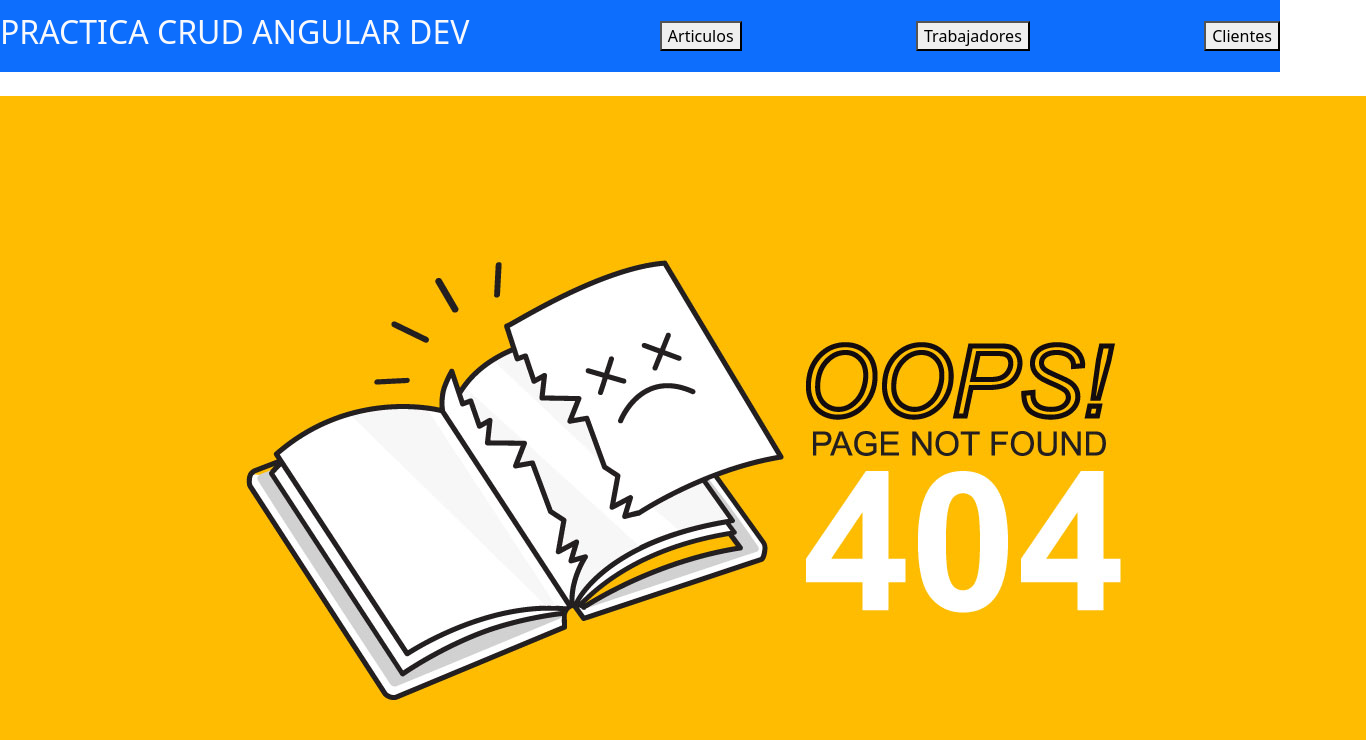
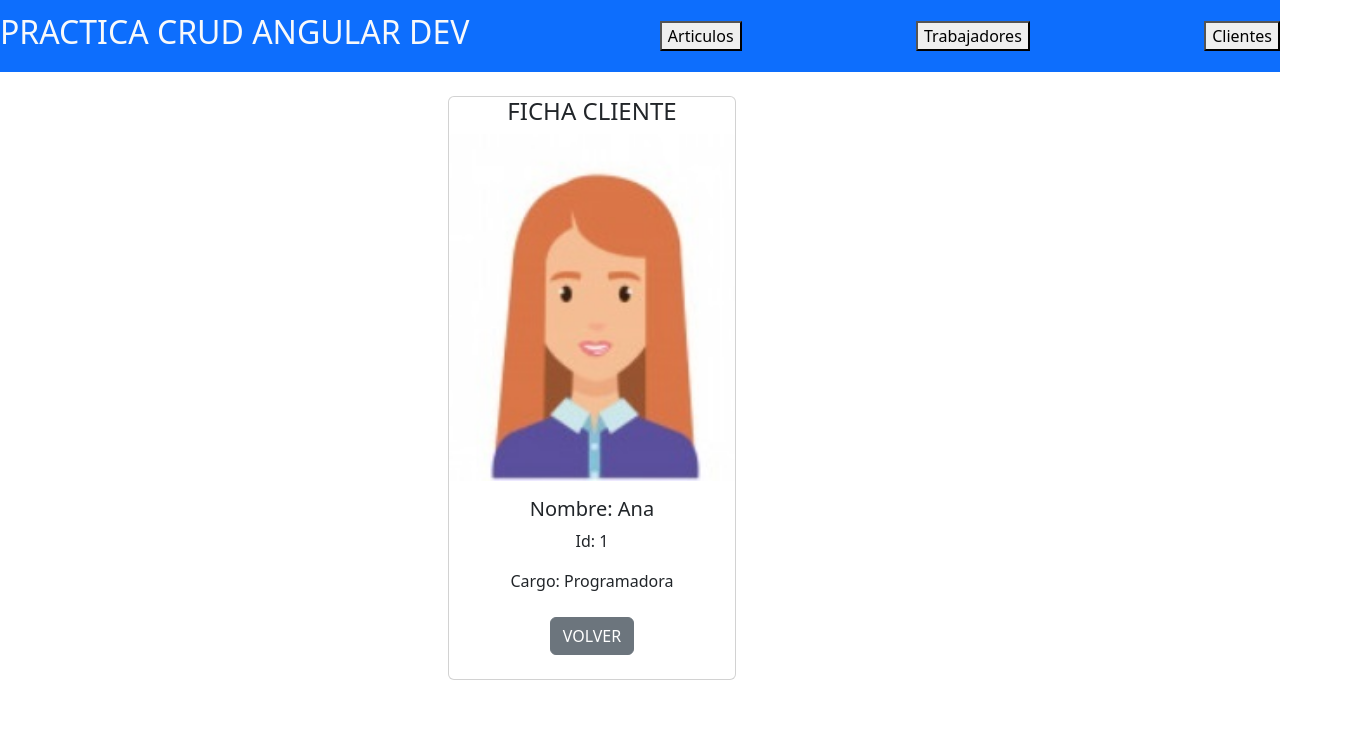
Before and after one commit to javierDMC/practicaAngularCRUD, an Angular app: page /cliente/1 in a window 1280 px wide. Shown: the top 740 px of the page, 1366 px wide, since content can reach past the window. Built offline with nearby package versions, Linux system fonts and the light colour scheme.

Commit message:
Funcion borrar operativa

```diff
--- a/src/app/components/clientes/cliente-borrar/cliente-borrar.component.html
+++ b/src/app/components/clientes/cliente-borrar/cliente-borrar.component.html
@@ -1 +1,11 @@
-<p>cliente-borrar works!</p>
+<div style="margin-left: 35%;">
+  <div class="ml-5 card text-center " style="width: 18rem;">
+    <img src="./../../../../assets/{{cliente.foto}}" class="card-img-top" alt="...">
+    <div class="card-body">
+      <h5 class="card-title">¿Desea borrar al parguela con id: {{cliente.id}}?</h5>
+      <p class="card-text">Está a punto de borrar a un cliente de la lista</p>
+      <button (click)="borrar(cliente.id)" routerLink="/clientes" class="btn btn-danger m-2">SI</button>
+      <button routerLink="/clientes" class="btn btn-success m-2">NO</button>
+    </div>
+  </div>
+</div>
--- a/src/app/components/clientes/cliente-borrar/cliente-borrar.component.ts
+++ b/src/app/components/clientes/cliente-borrar/cliente-borrar.component.ts
@@ -1,4 +1,7 @@
-import { Component } from '@angular/core';
+import { Component, Input } from '@angular/core';
+import { ActivatedRoute } from '@angular/router';
+import { Cliente } from 'src/app/models/cliente';
+import { ClienteService } from 'src/app/services/cliente.service';
 
 @Component({
   selector: 'app-cliente-borrar',
@@ -7,4 +10,25 @@ import { Component } from '@angular/core';
 })
 export class ClienteBorrarComponent {
 
+  cliente!:Cliente;
+
+  idBorrar!:number;
+
+  constructor(private servicioCliente:ClienteService,
+              //esto nos permitirá recoger el id del cliente activo
+              private miRuta:ActivatedRoute){}
+
+  ngOnInit(){
+  //en esta variable cogemos la id
+  this.idBorrar=this.miRuta.snapshot.params["id"];
+  console.log(this.idBorrar)
+  this.cliente=this.servicioCliente.getcliente(this.idBorrar);
+
+
+  }
+
+  borrar(idBorrar:number){
+    this.servicioCliente.borrarCliente(idBorrar);
+  }
+
 }
--- a/src/app/components/clientes/cliente/cliente.component.html
+++ b/src/app/components/clientes/cliente/cliente.component.html
@@ -1,30 +1,12 @@
-<div class="col mb-6">
-
-  <div class="card h-100">
-    <!--Card image-->
-    <div class="view overlay">
-      <img class="card-img-top" src="../../../../assets/{{cliente.foto}}" alt="Card image cap">  <!-- completar src con la foto del cliente -->
-      <a href="#!">
-        <div class="mask rgba-white-slight"></div>
-      </a>
+<div style="margin-left: 35%;">
+  <div class="ml-5 card text-center " style="width: 18rem;">
+    <h4>FICHA CLIENTE</h4>
+    <img src="./../../../../assets/{{cliente.foto}}" class="card-img-top text-center" alt="...">
+    <div class="card-body">
+      <h5 class="card-title">Nombre: {{cliente.nombre}}</h5>
+      <p class="card-text">Id: {{cliente.id}}</p>
+      <p class="card-text">Cargo: {{cliente.cargo}}</p>
+      <button routerLink="/clientes" class="btn btn-secondary m-2">VOLVER</button>
     </div>
-
-    <!--Card content-->
-    <div class="card-body">
-
-      <!--Title-->
-      <h4 class="card-title"> {{cliente.nombre}} </h4>   <!-- Mostrar nombre del cliente -->
-      <h4> {{cliente.cargo}}</h4>                     <!-- Mostrar cargo del cliente -->
-      <!--Text-->
-      <p class="card-text">Votos: {{cliente.votos}}      <!-- Mostrar votos del cliente -->
-        <img src="../../assets/like.jpg" >     <!-- Mostrar en src imagen like.jpg   y llamar a funcion like   con el id del cliente -->
-        <img src="../../assets/unlike.jpg" >     <!-- Mostrar en src imagen unlike.jpg y llamar a funcion unlike con el id del cliente -->
-      </p>
-    </div>
-    <div class="text-center">
-      <button type="button" class="btn btn-danger" >Borrar cliente</button> <!--llamar a funcion eliminar con el id del cliente -->
-    </div>
-
   </div>
-  <!-- Card -->
 </div>
--- a/src/app/components/clientes/cliente/cliente.component.ts
+++ b/src/app/components/clientes/cliente/cliente.component.ts
@@ -1,6 +1,7 @@
 import { Component, Input } from '@angular/core';
+import { ActivatedRoute } from '@angular/router';
 import { Cliente } from 'src/app/models/cliente';
-
+import { ClienteService } from 'src/app/services/cliente.service';
 @Component({
   selector: 'app-cliente',
   templateUrl: './cliente.component.html',
@@ -8,7 +9,20 @@ import { Cliente } from 'src/app/models/cliente';
 })
 export class ClienteComponent {
 
-  @Input() cliente!:Cliente;
+  //definir la variable con la que vamos a trabajar y con la ! por si es undefined
+  cliente!:Cliente;
+
+  //siempre va a haber cosas porque los servicios se inicializan desde aqui
+  //con esto podemos utilizar los metodos del servicio
+  constructor(private servicioCliente:ClienteService,
+              //esto nos permitirá recoger el id del cliente activo
+              private miRuta:ActivatedRoute){}
+
+  ngOnInit(){
+    //en esta variable cogemos la id
+    let id=this.miRuta.snapshot.params["id"];
+    this.cliente=this.servicioCliente.getcliente(id);
+  }
 
 
 
--- a/src/app/components/clientes/clientes/clientes.component.html
+++ b/src/app/components/clientes/clientes/clientes.component.html
@@ -6,9 +6,9 @@
     <tr *ngFor="let cliente of clientes" class="border border-dark text-center" >
       <td class="border border-dark">{{cliente.id}}</td>
       <td class="border border-dark">{{cliente.nombre}}</td>
-      <td class="border border-dark"><button class="btn btn-primary m-1">VER</button></td>
+      <td routerLink="/cliente/{{cliente.id}}" class="border border-dark"><button class="btn btn-primary m-1">VER</button></td>
       <td class="border border-dark"><button class="btn btn-warning m-1" >MODIFICAR</button></td>
-      <td class="border border-dark"><button class="btn btn-danger m-1" >BORRAR</button></td>
+      <td routerLink="/clientes/borrar/{{cliente.id}}" class="border border-dark"><button class="btn btn-danger m-1" >BORRAR</button></td>
     </tr>
     </td>
   </table>
--- a/src/app/components/clientes/clientes/clientes.component.ts
+++ b/src/app/components/clientes/clientes/clientes.component.ts
@@ -22,4 +22,8 @@ export class ClientesComponent {
 
 
 
+
+
+
+
 }
--- a/src/app/services/cliente.service.ts
+++ b/src/app/services/cliente.service.ts
@@ -59,7 +59,8 @@ getClientes(){
 }
 
 getcliente(id:number){
-  return this.clientes.findIndex(c=>c.id==id);
+  let pos=this.clientes.findIndex(c=>c.id==id);
+  return this.clientes[pos];
 }
 
 nuevoCliente(cliente:Cliente){
```
Also changed, not shown: src/app/app-routing.module.ts (+4 -4 lines).
